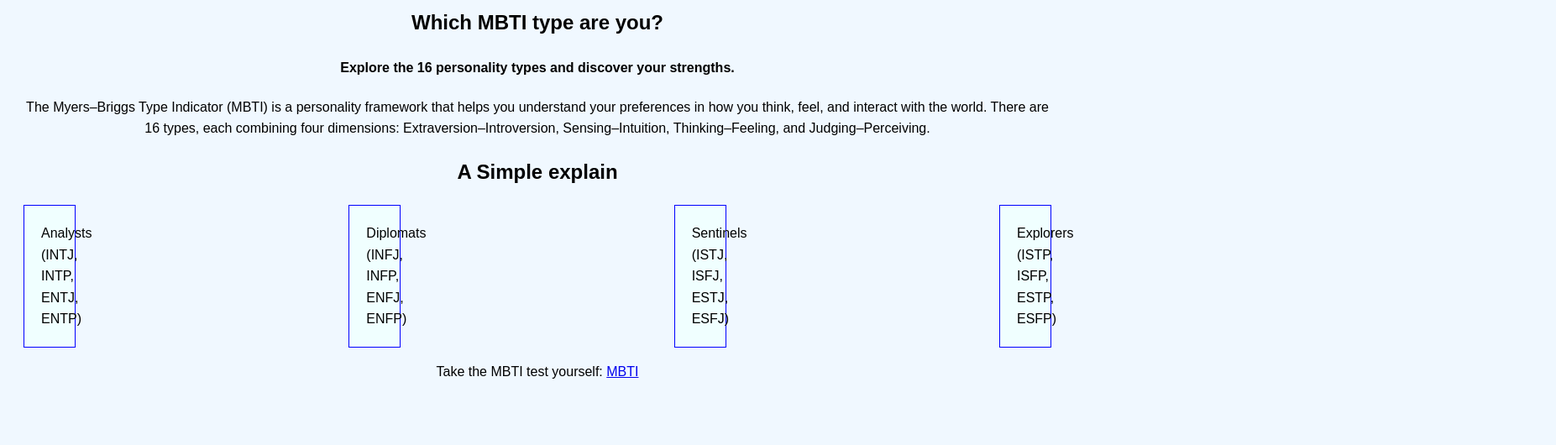
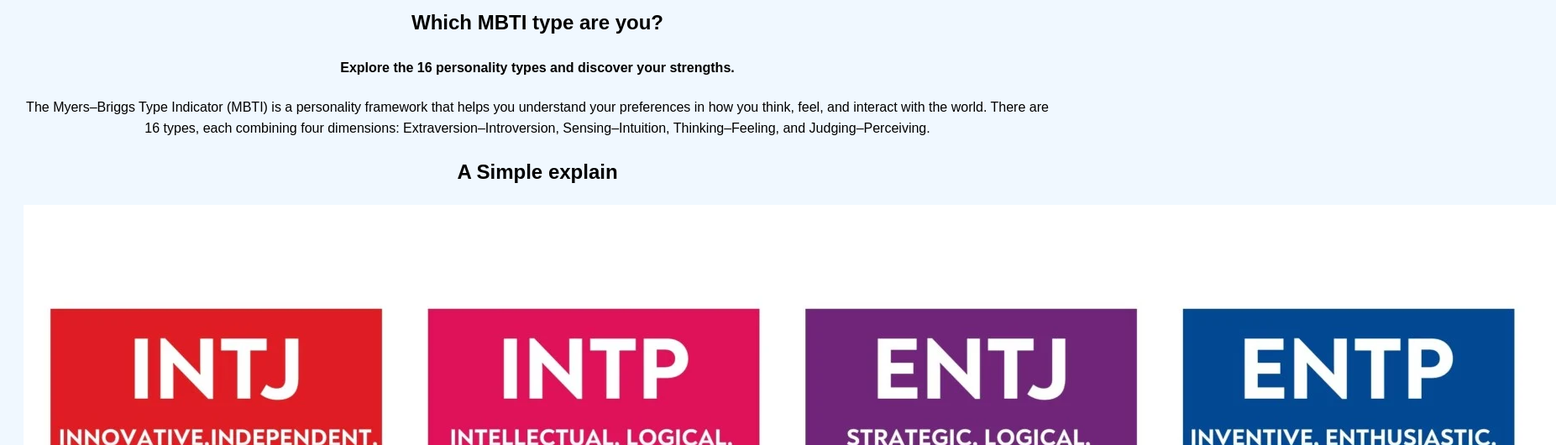
Before and after one commit to Carat-s/First-version-web, a plain HTML site: page index.html in a window 1280 px wide. Shown: the part 114-644 px from the top of the page at 84% size, 1853 px wide, since content can reach past the window. Drawn offline with Linux system fonts and the light colour scheme.

Commit message:
modificar

```diff
--- a/index.html
+++ b/index.html
@@ -22,13 +22,7 @@
 
     <section>
       <h2>A Simple explain</h2>
-      <div class="cards">
-        <div class="card">Analysts <br>(INTJ, INTP, ENTJ, ENTP)</div>
-        <div class="card">Diplomats <br>(INFJ, INFP, ENFJ, ENFP)</div>
-        <div class="card">Sentinels <br>(ISTJ, ISFJ, ESTJ, ESFJ)</div>
-        <div class="card">Explorers <br>(ISTP, ISFP, ESTP, ESFP)</div>
-      </div>
-
+      <img src="MBTI-16.webp">
       <p>Take the MBTI test yourself: <a href="https://www.16personalities.com/free-personality-test">MBTI</a></p>
     </section>
 
--- a/style.css
+++ b/style.css
@@ -3,37 +3,14 @@ body {
     background-color: #f0f8ff;
     padding: 20px;
     line-height: 1.6;
+    text-align: center;
 }
 
 
 h1{
     color: chartreuse;
-    text-align: center;
 }
 
-h2{
-text-align: center;
-}
-
-h4{
-    text-align: center;
-}
 p{
     color: black;
-    text-align: center;
 }
-
-.cards{
-display:flex;
-justify-content: space-between;
-flex-wrap: wrap;
-margin-top: 20px;
-}
-
-.card{
-    background-color: azure;
-    border: 1px solid blue;
-    padding: 20px;
-    width: 20px;
-    text-align: center;
-}
```
